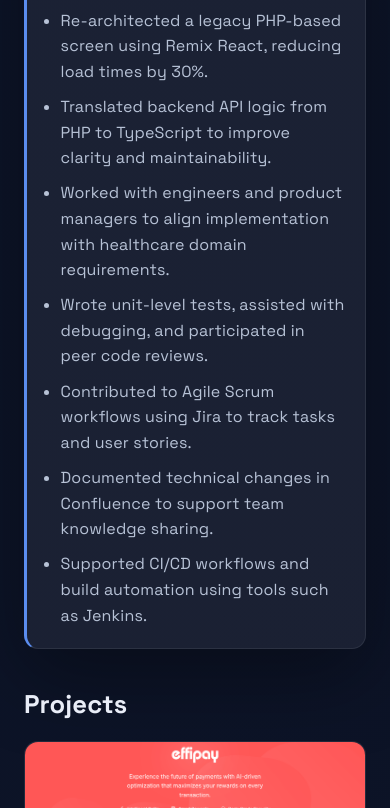
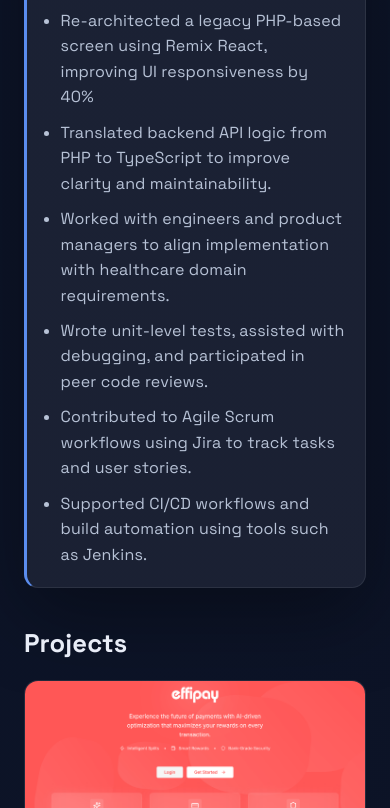
Before and after one commit to aneepal55/portfolio, a plain HTML site: page index.html in a window 390 px wide. Shown: the part 3863-4671 px from the top of the page. Drawn offline with Linux system fonts and the light colour scheme.

Commit message:
Update experience section in index.html for improved clarity and responsiveness

```diff
--- a/index.html
+++ b/index.html
@@ -137,12 +137,11 @@
             </div>
           </div>
           <ul class="list-tight">
-            <li>Re-architected a legacy PHP-based screen using Remix React, reducing load times by 30%.</li>
+            <li>Re-architected a legacy PHP-based screen using Remix React, improving UI responsiveness by 40%</li>
             <li>Translated backend API logic from PHP to TypeScript to improve clarity and maintainability.</li>
             <li>Worked with engineers and product managers to align implementation with healthcare domain requirements.</li>
             <li>Wrote unit-level tests, assisted with debugging, and participated in peer code reviews.</li>
             <li>Contributed to Agile Scrum workflows using Jira to track tasks and user stories.</li>
-            <li>Documented technical changes in Confluence to support team knowledge sharing.</li>
             <li>Supported CI/CD workflows and build automation using tools such as Jenkins.</li>
           </ul>
         </div>
```
Also changed, not shown: 1 other file.
